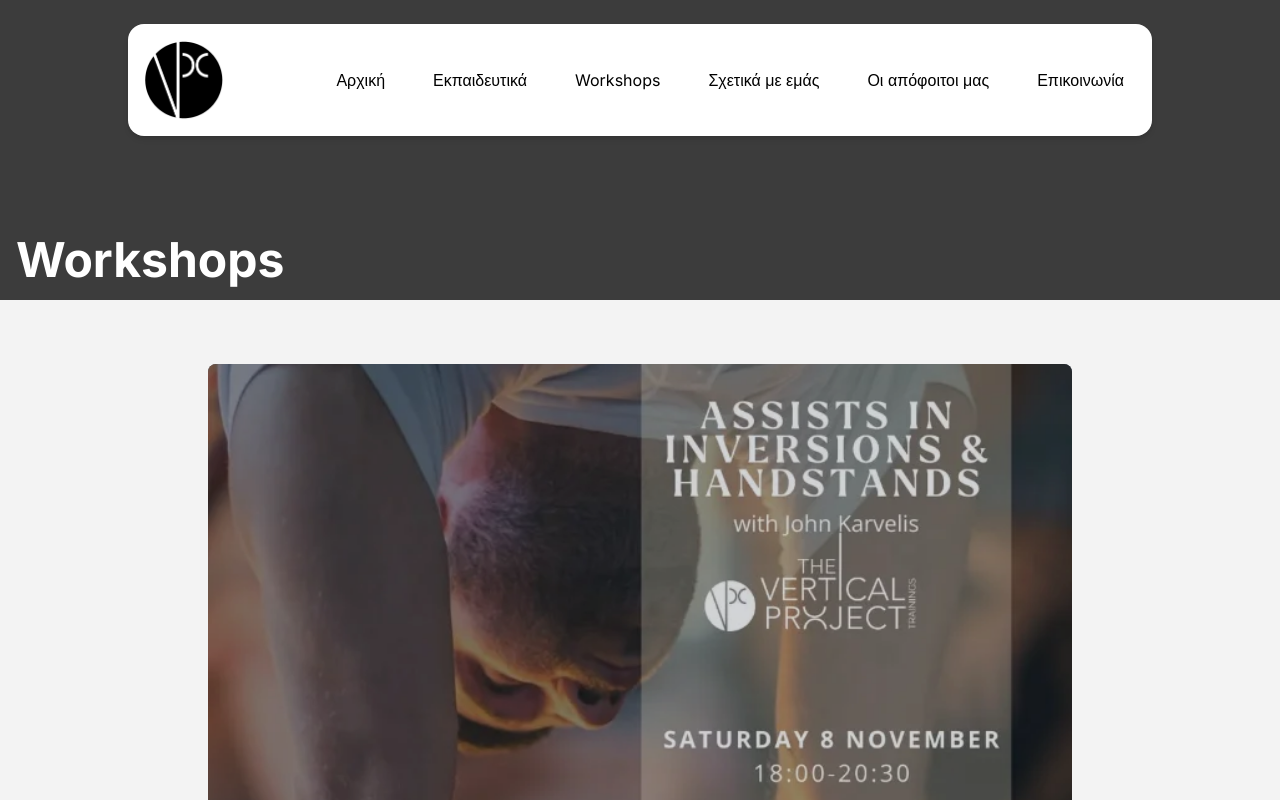
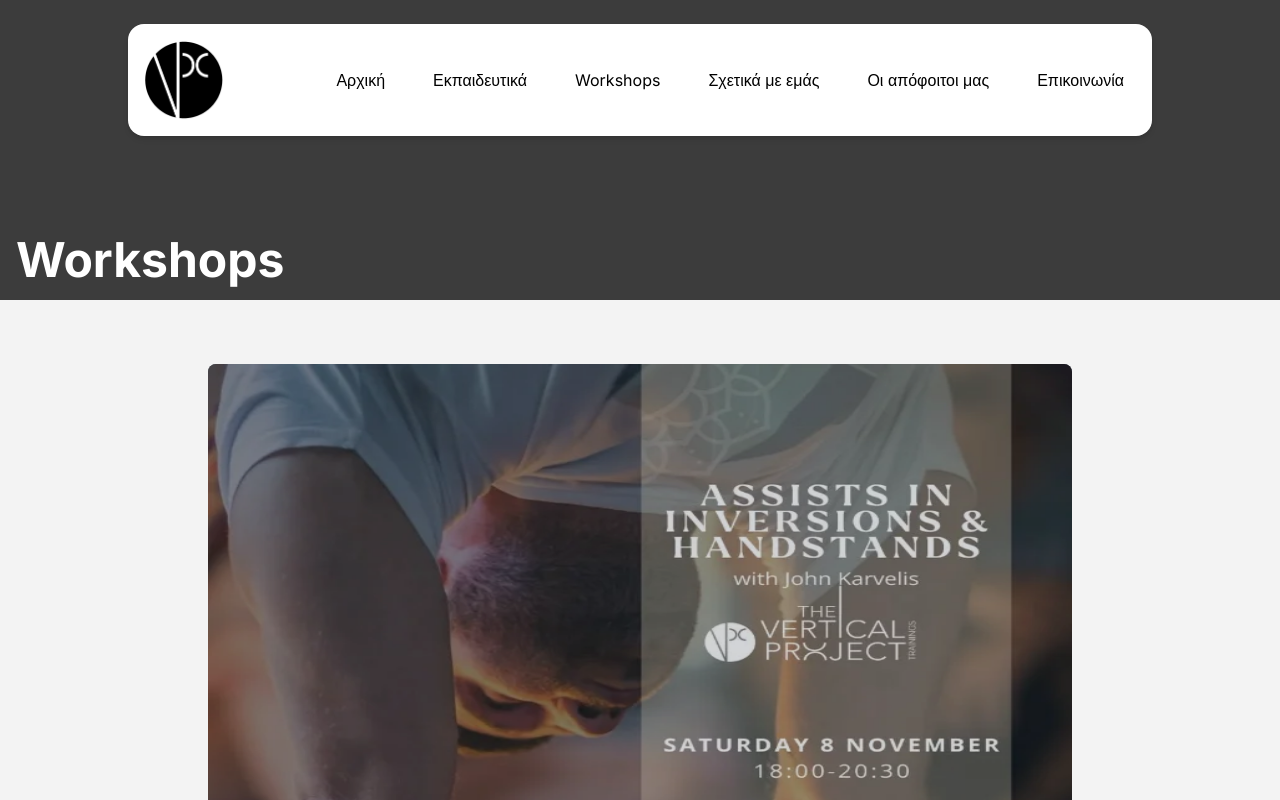
Before and after one commit to Tsagiannoudis/vertical-project, a Next.js app: page /workshops/assists-in-inversions-and-handstands in a window 1280 px wide. Shown: the top 800 px of the page. Built offline with nearby package versions, Linux system fonts and the light colour scheme.

Commit message:
slug workshop image size fixed

```diff
--- a/src/app/workshops/[slug]/page.tsx
+++ b/src/app/workshops/[slug]/page.tsx
@@ -56,7 +56,7 @@ const WorkshopPage = async ({ params }: WorkshopPageProps) => {
               alt={`Εικόνα για το workshop ${workshop.title}`}
               fill
               priority
-              className="object-cover opacity-80"
+              className="object-fit opacity-80"
             />
             {/* <div className="absolute inset-0 flex flex-col justify-center items-center text-center text-white p-4">
                         <h1 className="text-4xl md:text-6xl font-bold drop-shadow-lg">{workshop.title}</h1>
```
